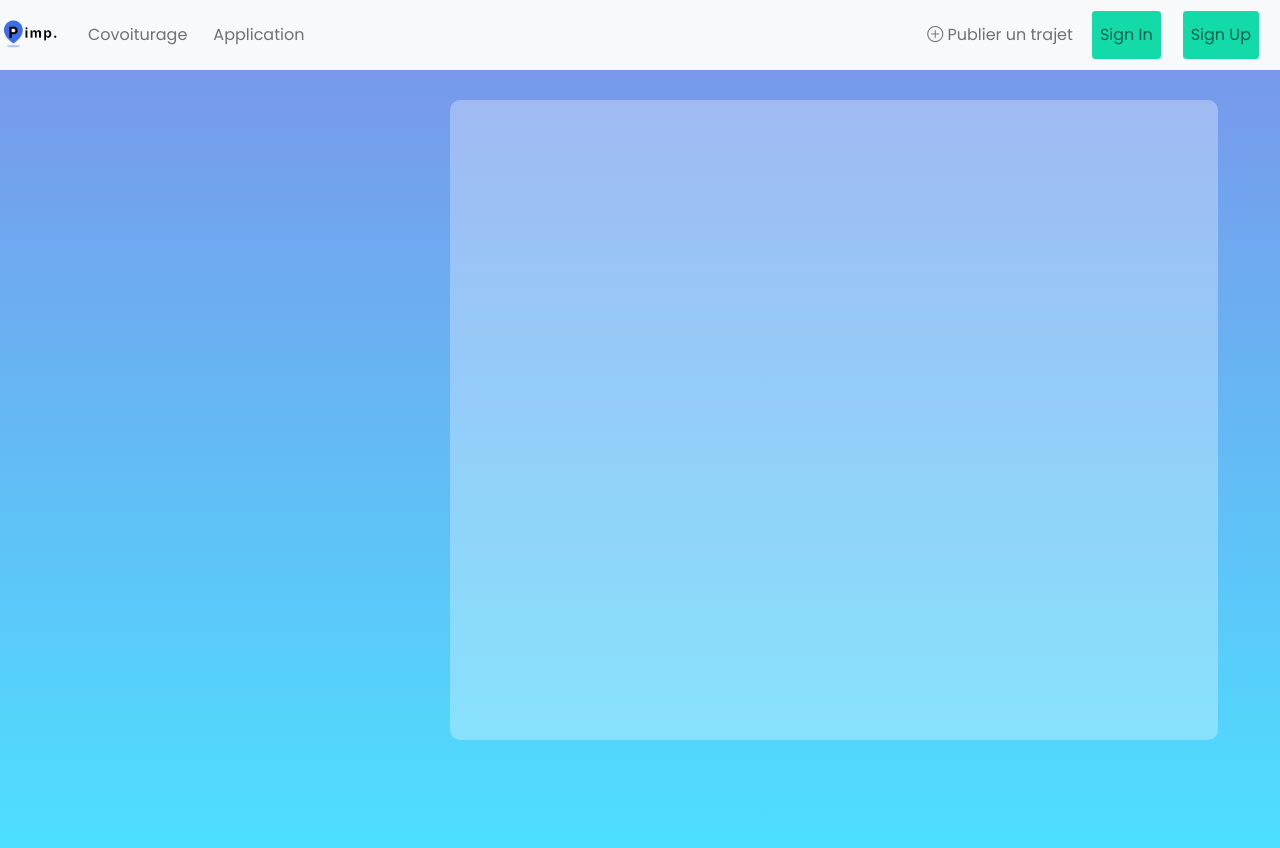
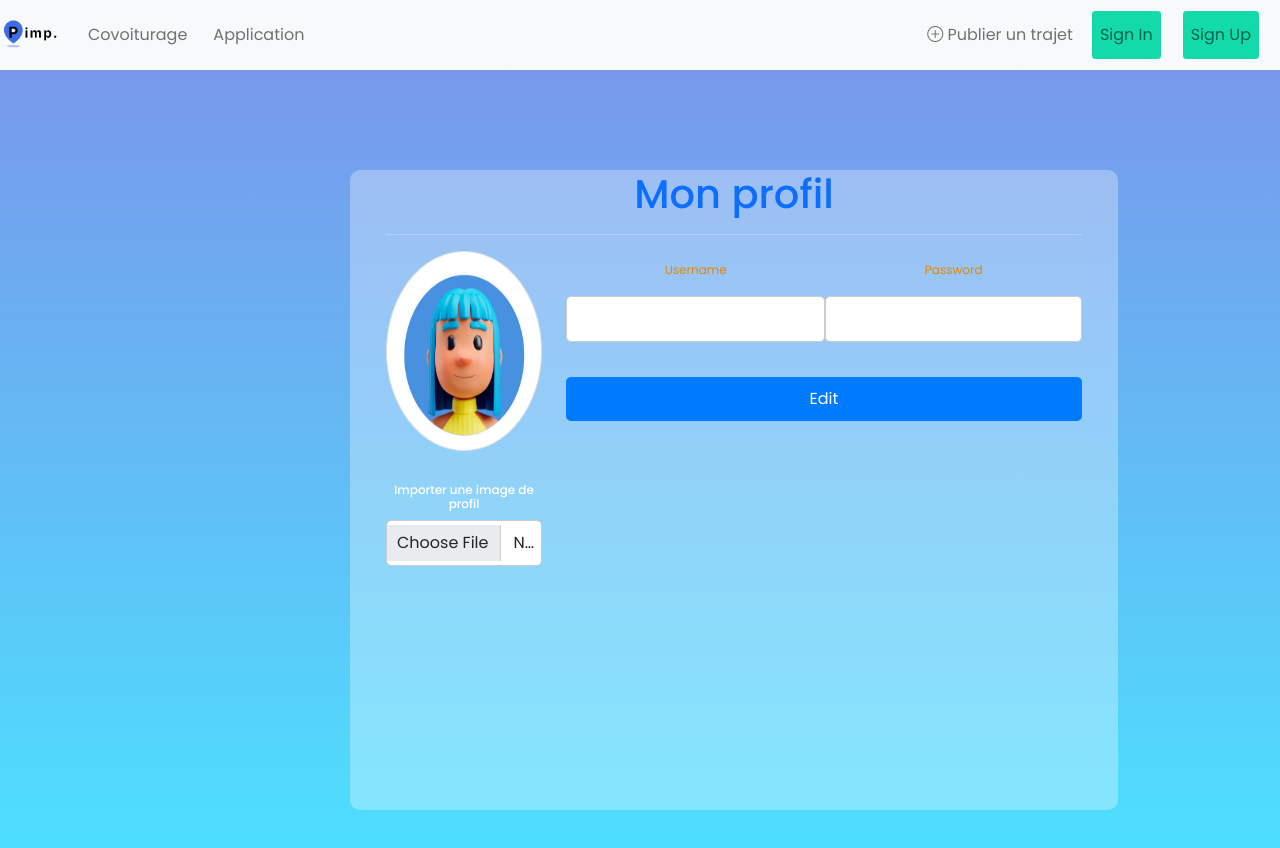
Before and after one commit to DjeelK/Projet_Pimp_My_Ride, a React (Create React App) app: page /profil in a window 1280 px wide. Shown: the top 848 px of the page. Built offline with nearby package versions, Linux system fonts and the light colour scheme.

Commit message:
Ajout /profil + design en cours, récupération input ok

```diff
--- a/src/app-routing.js
+++ b/src/app-routing.js
@@ -6,6 +6,7 @@ import SignInPageRoute from './routes/SignInPageRoute';
 import SignUpPageRoute from "./routes/SignUpPageRoute";
 import CovoituragePageRoute from "./routes/CovoituragePageRoute";
 import ProfilPageRoute from "./routes/ProfilPageRoute";
+
 
 const { createBrowserRouter } = require("react-router-dom");
 
--- a/src/components/ProfilPage.jsx
+++ b/src/components/ProfilPage.jsx
@@ -1,16 +1,21 @@
-
 import React from "react";
 import NavigationBar from "./NavigationBar";
-import OverlayRectangle from "../components/OverlayRectangle";
+import "../css/Rectangle.css";
+import ProfilForm from "../routes/profil/ProfilForm";
 import "../css/ProfilPage.css";
-import "../css/Rectangle.css";
 
 const ProfilPage = () => {
   return (
     <div>
       <NavigationBar />
       <div className="container-fluid-profil">
-        <OverlayRectangle leftMargin={100} />
+        <div className="container mt-5">
+          <div className="row">
+            <div className="overlay-rectangle col-md-6 offset-md-3">
+              <ProfilForm />
+            </div>
+          </div>
+        </div>
       </div>
     </div>
   );
--- a/src/components/SearchBar.jsx
+++ b/src/components/SearchBar.jsx
@@ -6,6 +6,7 @@ import CalendrierIcon from "../assets/vecteezy_calendar-icon-sign-symbol-design_
 import ButtonTool from "./ButtonTool";
 
 const SearchBar = () => {
+
   return (
     <div className="search-bar" id="bar_search_icone">
       <form className="row d-flex justify-content-between px-3">
--- a/src/css/ProfilPage.css
+++ b/src/css/ProfilPage.css
@@ -1,3 +1,4 @@
+/* Style pour le conteneur principal */
 .container-fluid-profil {
   background: rgb(2, 0, 36);
   background: linear-gradient(
@@ -12,4 +13,57 @@
   justify-content: center;
   align-items: center;
   text-align: center;
+  position: relative;
+  color: white; /* Couleur du texte en blanc */
 }
+
+/* Style pour la photo de profil */
+.avatar {
+  width: 200px; /* Taille de la photo */
+  height: 200px;
+  border-radius: 50%; /* Forme circulaire */
+  cursor: pointer; /* Curseur pointer au survol */
+  margin-bottom: 20px; /* Espace sous la photo */
+}
+
+/* Style pour le formulaire de modification de profil */
+.form-group {
+  display: flex;
+  justify-content: space-between;
+  margin-bottom: 15px;
+}
+
+/* Style pour les champs d'entrée du formulaire */
+.form-control {
+  width: 100%;
+  padding: 10px;
+  border: 1px solid #ccc;
+  border-radius: 5px;
+}
+
+/* Ajouter une classe pour ajuster la largeur du libellé */
+.form-label {
+  width: 40%; /* Ajuster la largeur du libellé pour correspondre aux champs */
+  float: left; /* Aligner les libellés à gauche */
+  font-weight: bold;
+  margin-bottom: 10px;
+}
+
+/* Style pour le bouton "Edit" */
+.edit-button {
+  background-color: #007bff;
+  color: #fff;
+  padding: 10px 20px;
+  border: none;
+  border-radius: 5px;
+  cursor: pointer;
+}
+
+.edit-button:hover {
+  background-color: #0056b3;
+}
+
+h6 {
+  margin-top: 12px;
+  font-size: 12px;
+}
--- /dev/null
+++ b/src/routes/profil/ProfilForm.jsx
@@ -0,0 +1,81 @@
+import React, { useState } from "react";
+import TextInput from "../../components/TextInput";
+import profileImage from "../../assets/Profil1.png";
+
+const ProfilForm = () => {
+  const [username, setUsername] = useState("");
+  const [password, setPassword] = useState("");
+  const [profileImageUrl, setProfileImageUrl] = useState(profileImage);
+
+  const handleImageUpload = (e) => {
+    const file = e.target.files[0];
+    const reader = new FileReader();
+
+    reader.onloadend = () => {
+      setProfileImageUrl(reader.result);
+    };
+
+    if (file) {
+      reader.readAsDataURL(file);
+    }
+  };
+
+  const handleEditClick = () => {
+    console.log("Username:", username);
+    console.log("Password:", password);
+  };
+
+  return (
+    <div className="container bootstrap snippets bootdey">
+      <h1 className="text-primary">Mon profil</h1>
+      <hr />
+      <div className="row">
+        <div className="col-md-3">
+          <div className="text-center">
+            <img
+              src={profileImageUrl}
+              className="avatar img-circle img-thumbnail"
+              alt="avatar"
+            />
+            <h6>Importer une image de profil</h6>
+            <input
+              type="file"
+              className="form-control"
+              onChange={handleImageUpload}
+            />
+          </div>
+        </div>
+        <div className="col-md-9 personal-info">
+          <form className="form-horizontal">
+            <div className="form-group">
+              <TextInput
+                label="Username"
+                type="text"
+                value={username}
+                onChange={(e) => setUsername(e.target.value)}
+                className="col-md-6"
+              />
+              <TextInput
+                label="Password"
+                type="password"
+                value={password}
+                onChange={(e) => setPassword(e.target.value)}
+                className="col-md-6"
+              />
+            </div>
+
+            <button
+              type="button"
+              className="edit-button"
+              onClick={handleEditClick}
+            >
+              Edit
+            </button>
+          </form>
+        </div>
+      </div>
+    </div>
+  );
+};
+
+export default ProfilForm;
```
Also changed, not shown: src/routes/search/SearchBarForm.jsx (added, +52 -0 lines), src/assets/Profil1.png (added). Lines whose indentation alone changed are shown as unchanged.
